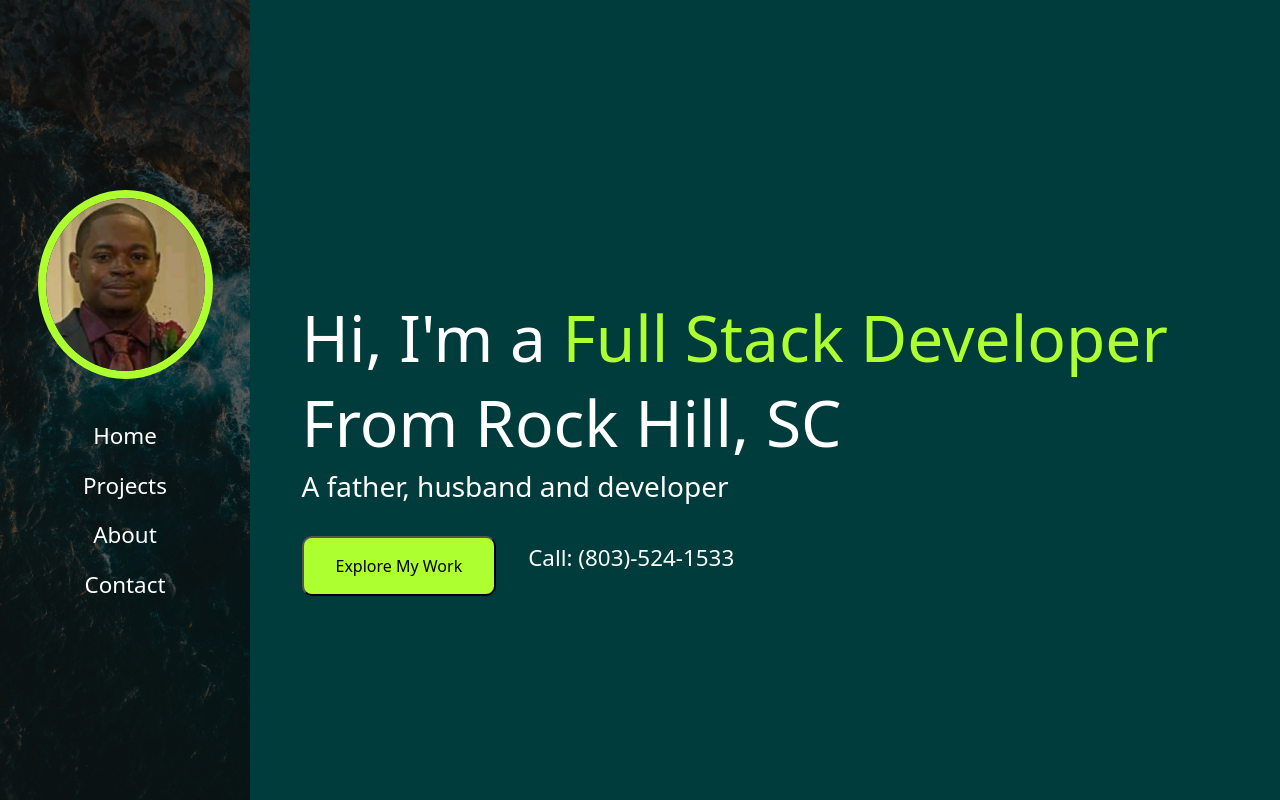
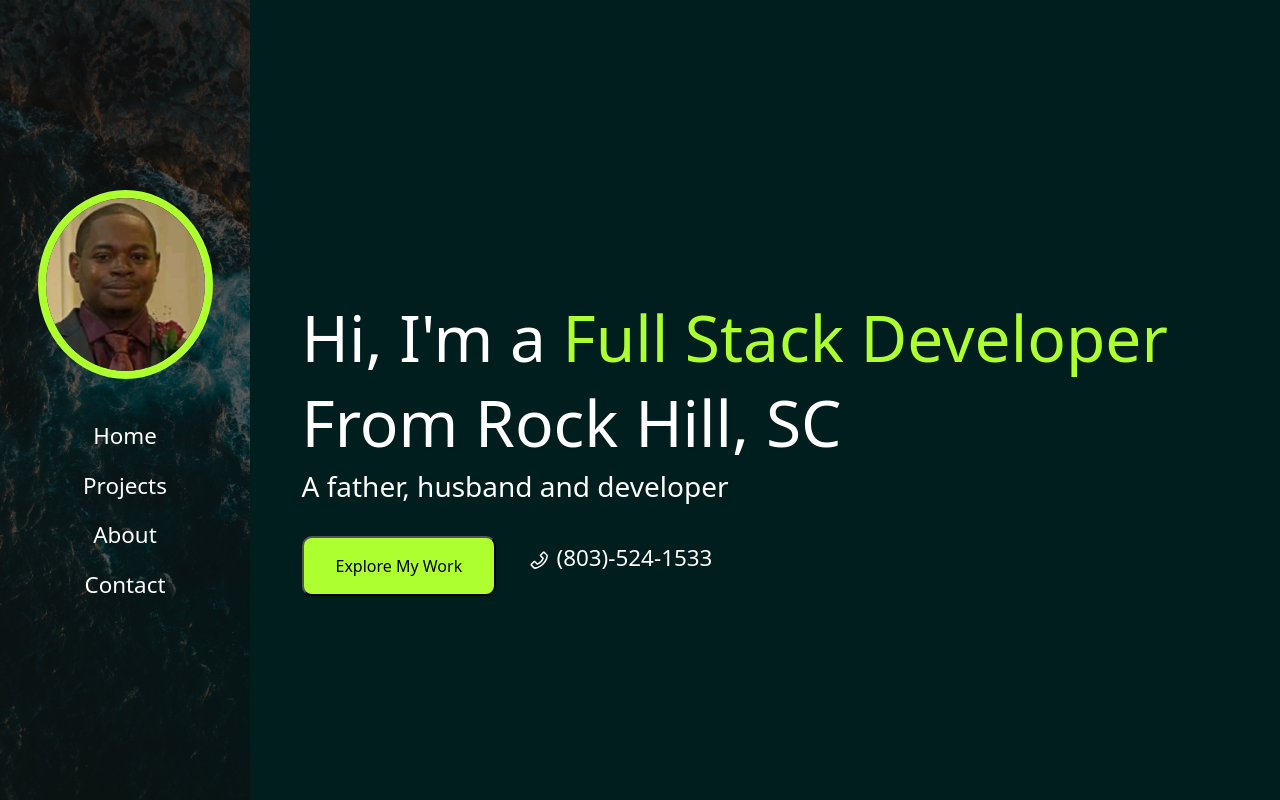
Before and after one commit to tdavis1991/Portfolio, a React (Vite) app in the folder portfolio/: page / in a window 1280 px wide. Shown: the top 800 px of the page. Built offline with nearby package versions, Linux system fonts and the light colour scheme.

Commit message:
nothing new here

```diff
--- a/portfolio/package.json
+++ b/portfolio/package.json
@@ -12,7 +12,8 @@
     "bootstrap": "^5.2.3",
     "react": "^18.2.0",
     "react-bootstrap": "^2.6.0",
-    "react-dom": "^18.2.0"
+    "react-dom": "^18.2.0",
+    "react-icons": "^4.7.1"
   },
   "devDependencies": {
     "@types/react": "^18.0.24",
--- a/portfolio/src/content/home/Home.jsx
+++ b/portfolio/src/content/home/Home.jsx
@@ -1,4 +1,5 @@
 import React from 'react';
+import { AiOutlinePhone } from "react-icons/ai";
 
 import './home.css';
 
@@ -12,7 +13,7 @@ const Home = () => {
           <h3>A father, husband and developer</h3>
           <div className='home__sub'>
             <a href='#projects'><button>Explore My Work</button></a>
-            <p>Call: (803)-524-1533</p>
+            <p><span><AiOutlinePhone /></span> (803)-524-1533</p>
           </div>
         </div>
       </div>
--- a/portfolio/src/index.css
+++ b/portfolio/src/index.css
@@ -1,73 +1,8 @@
-/* :root {
-  font-family: Inter, Avenir, Helvetica, Arial, sans-serif;
-  font-size: 16px;
-  line-height: 24px;
-  font-weight: 400;
-
-  color-scheme: light dark;
-  color: rgba(255, 255, 255, 0.87);
-  background-color: #242424;
-
-  font-synthesis: none;
-  text-rendering: optimizeLegibility;
-  -webkit-font-smoothing: antialiased;
-  -moz-osx-font-smoothing: grayscale;
-  -webkit-text-size-adjust: 100%;
-}
-
-a {
-  font-weight: 500;
-  color: #646cff;
-  text-decoration: inherit;
-}
-a:hover {
-  color: #535bf2;
-}
-
-
-
-h1 {
-  font-size: 3.2em;
-  line-height: 1.1;
-}
-
-button {
-  border-radius: 8px;
-  border: 1px solid transparent;
-  padding: 0.6em 1.2em;
-  font-size: 1em;
-  font-weight: 500;
-  font-family: inherit;
-  background-color: #1a1a1a;
-  cursor: pointer;
-  transition: border-color 0.25s;
-}
-button:hover {
-  border-color: #646cff;
-}
-button:focus,
-button:focus-visible {
-  outline: 4px auto -webkit-focus-ring-color;
-}
-
-@media (prefers-color-scheme: light) {
-  :root {
-    color: #213547;
-    background-color: #ffffff;
-  }
-  a:hover {
-    color: #747bff;
-  }
-  button {
-    background-color: #f9f9f9;
-  }
-} */
-
 body {
   margin: 0;
   width: 100%;
   min-height: 100vh;
-  background-color: rgb(0, 60, 60);
+  background-color: rgb(0, 30, 30);
 }
 
 :root {
```
Also changed, not shown: 1 other file (tests, documents, lock files or other folders).
